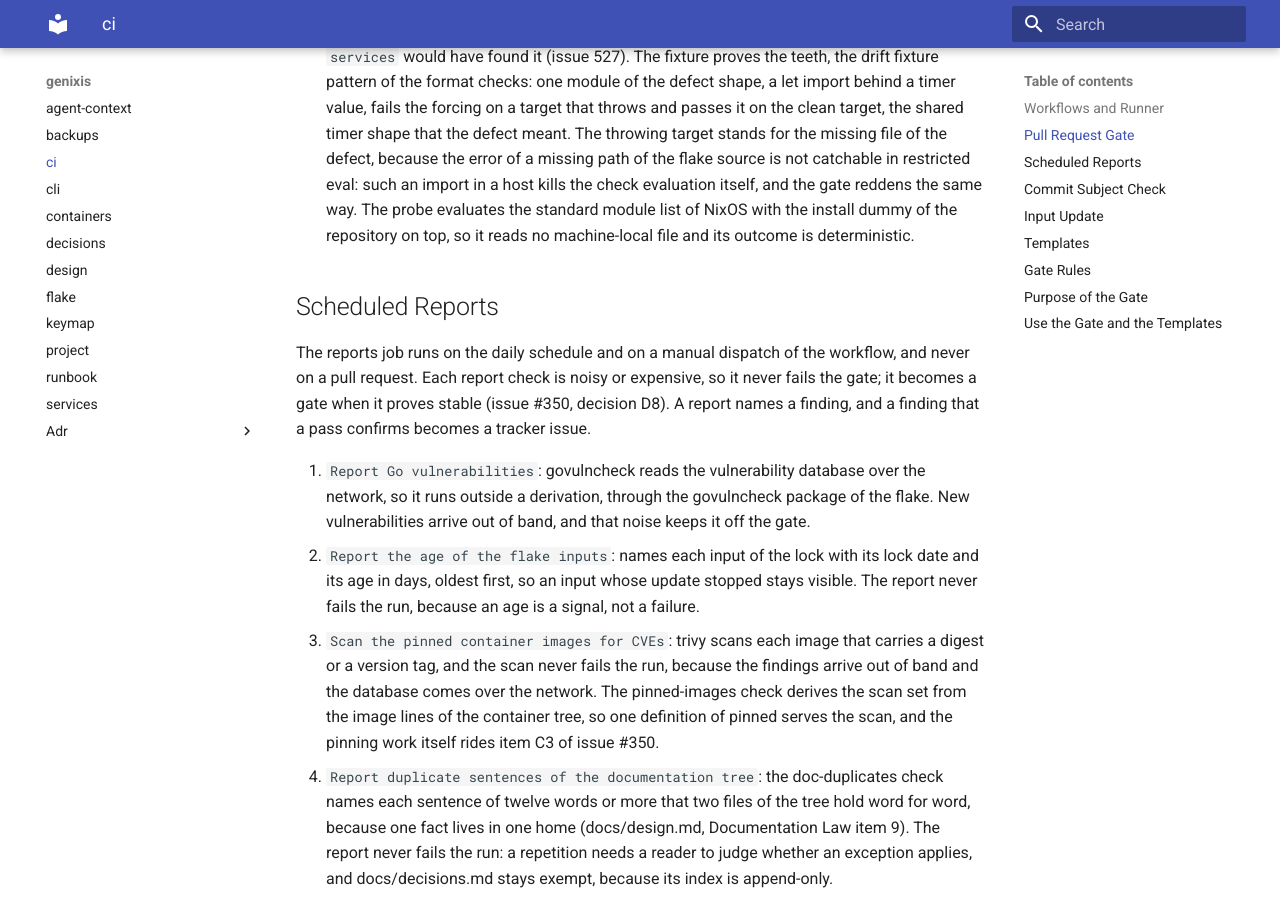
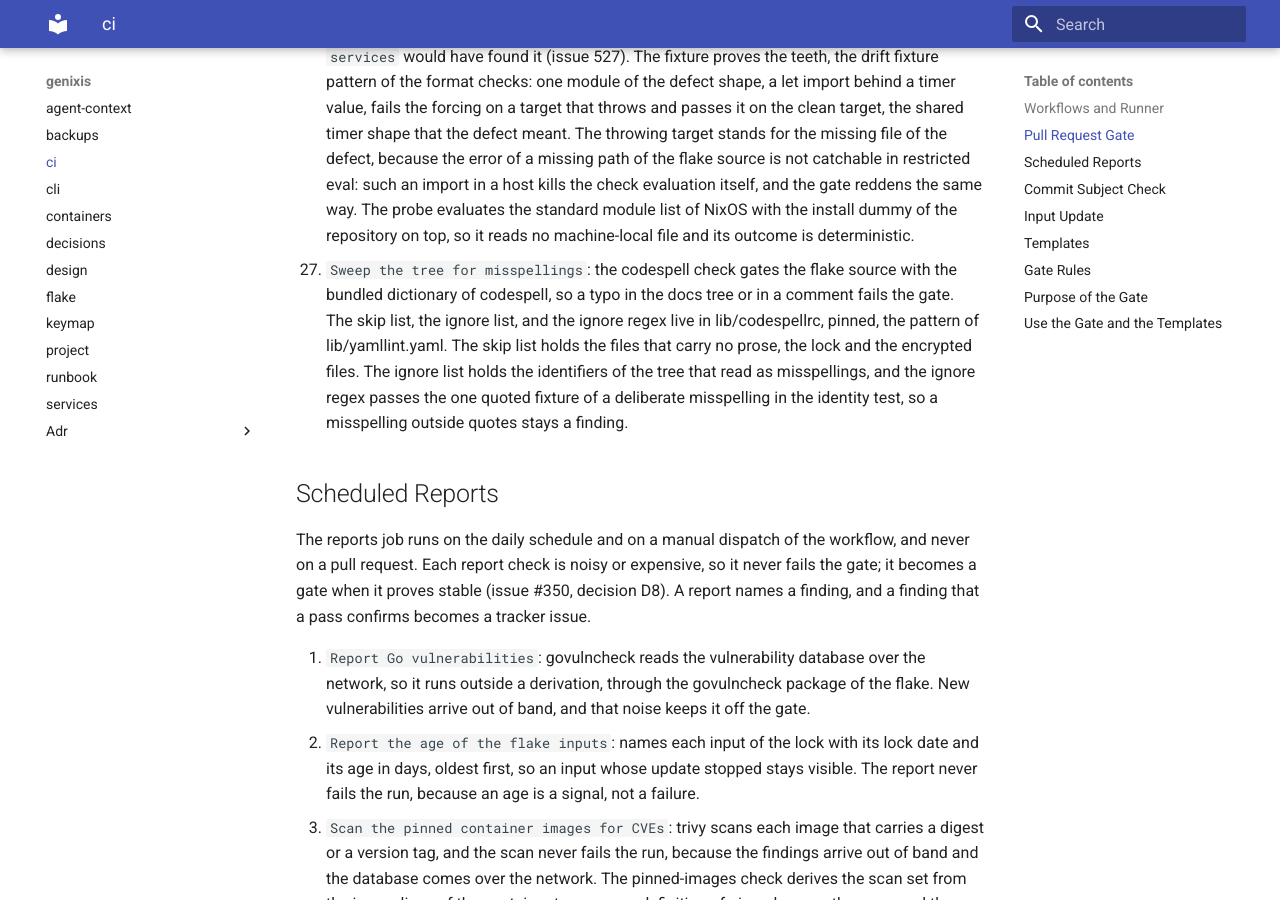
Before and after one commit to Jracon/genixis, an MkDocs documentation site: the page built from docs/ci.md, in a window 1280 px wide and 900 px high, scrolled down 5315 px. Built offline with MkDocs 1.6.1 and Material for MkDocs 9.7.7, drawn with Linux system fonts in a browser that asks for light colours.

Commit message:
feat(ci): sweep the tree with codespell
Nothing checked spelling anywhere in the tree: the docs sweep checked
path citations and listings, and a typo in the docs tree or in a
comment passed every row. The codespell check sweeps the flake source
with the bundled dictionary, in the gate job and in nix flake check
(issue 543, gap 2).

The first run held three findings and one noise class: reviwer in
identity_test.go is the deliberate typo of the unknown-profile fixture,
atLeast is the Go helper of the ide package, enew is the nvim ex
command, and the .age files drew decode warnings as encrypted bytes.
The pinned lib/codespellrc holds the dispositions: flake.lock and
*.age are skipped as files with no prose, atLeast and enew sit on the
ignore list as the identifiers of the tree, and an ignore regex passes
only the quoted form of the fixture misspelling, so a misspelling of
the word in prose stays a finding.

A planted misspelling in docs/design.md fails the check with
becuase ==> because, and the plant is reverted.

Co-Authored-By: Claude Code <noreply@anthropic.com>

```diff
--- a/docs/ci.md
+++ b/docs/ci.md
@@ -45,6 +45,7 @@ Each check derivation lives in lib/checks.nix, so the `Check flake` step builds
 24. `Gate the commit subject fixture`: the commit-subjects-fixture check builds one fixture repository per case, seeds the case commits on a topic branch, and runs the subject script over `main..HEAD`, the same range form as the worker gate. One case per rule: a subject of seventy-three characters fails, a subject of seventy-two characters passes, a subject outside the pattern fails, and a subject with a trailing period fails. Each failing case asserts the message of its rule, so a walk that lost its teeth cannot pass (issue 439). Three guard cases join them. A commit with no subject at the head of the range fails, and a range with no commit passes (issue 442). A commit with no subject on the base side of a range with several commits fails (issue 445). The base-side case seeds two commits, an empty subject on the base side and a valid subject at the head.
 25. `Find the dead python code`: the vulture check gates the two Python suites of the harnesses, the same corpus as item 11 and item 20. Vulture reads both suites in one pass, so it names a module-level function or class that no file reaches, which the file-local ruff rules cannot see. The minimum confidence of the invocation and the whitelist file lib/vulture-whitelist.py are the pinned configuration, and each entry of the whitelist names its reason in one line. The pass landed with the rename of one unused binding of the sweep lock, so no gate run held it (issue 434). The dead-code class of the other languages: staticcheck covers the go module through its unused analysis (item 10), deadnix covers the unused let bindings of the nix files (item 8), and the ruling on the rows without a cross-file tool is open (issue 434): the four scripts of the media servers, the nvim lua tree, and the nix modules and attributes outside a let binding.
 26. The host-toplevels check holds no step of its own: it gates through the `Check flake` step alone, the pattern of item 17. The check forces the toplevel derivation of each NixOS host of the flake, the value that a rebuild evaluates, so the unit generation of the module system runs in the gate; the forcing reads each timer value twice, at the warnings of the systemd module and at the unit files. An import that points at no file, and a failed assertion of a host, then fail the gate before the first rebuild of a host finds it. The flake check forces no toplevel of a host; the timer import of the backup set rode that hole onto main, and only the first rebuild of `services` would have found it (issue 527). The fixture proves the teeth, the drift fixture pattern of the format checks: one module of the defect shape, a let import behind a timer value, fails the forcing on a target that throws and passes it on the clean target, the shared timer shape that the defect meant. The throwing target stands for the missing file of the defect, because the error of a missing path of the flake source is not catchable in restricted eval: such an import in a host kills the check evaluation itself, and the gate reddens the same way. The probe evaluates the standard module list of NixOS with the install dummy of the repository on top, so it reads no machine-local file and its outcome is deterministic.
+27. `Sweep the tree for misspellings`: the codespell check gates the flake source with the bundled dictionary of codespell, so a typo in the docs tree or in a comment fails the gate. The skip list, the ignore list, and the ignore regex live in lib/codespellrc, pinned, the pattern of lib/yamllint.yaml. The skip list holds the files that carry no prose, the lock and the encrypted files. The ignore list holds the identifiers of the tree that read as misspellings, and the ignore regex passes the one quoted fixture of a deliberate misspelling in the identity test, so a misspelling outside quotes stays a finding.
 
 ## Scheduled Reports
 
```
Also changed, not shown: 3 other files.
